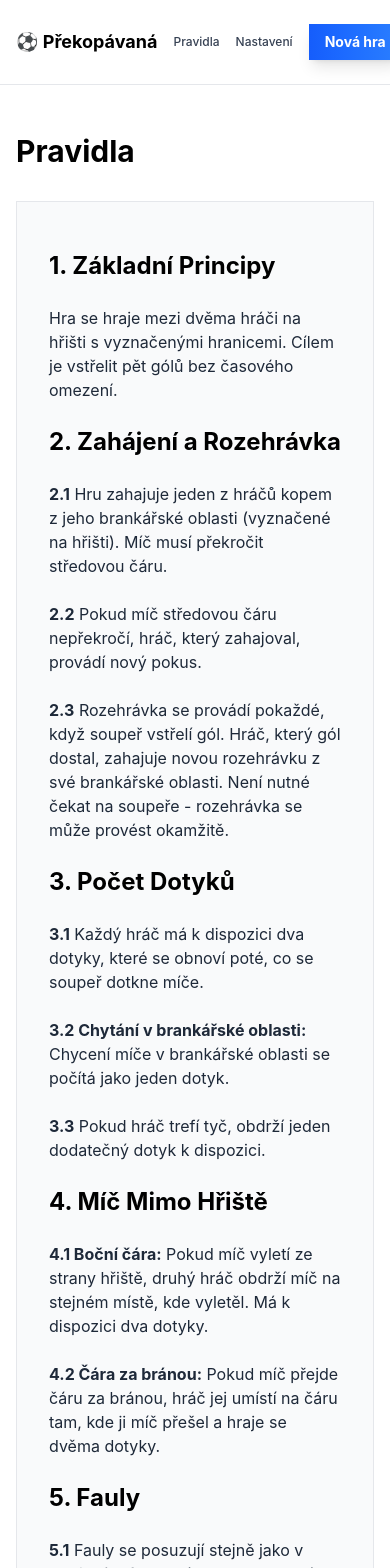
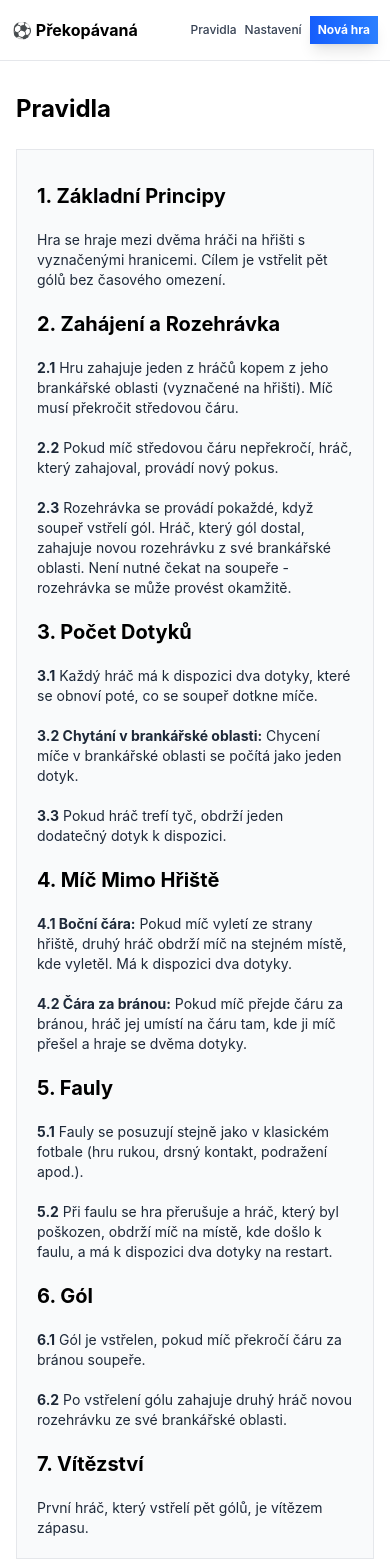
Before and after one commit to Pavlyuchenko/1V1-Tracker, a Next.js app: page /rules in a window 390 px wide. Shown: the top 1568 px of the page. Built offline with nearby package versions, Linux system fonts and the light colour scheme.

Commit message:
responsive

```diff
--- a/app/components/Navigation.tsx
+++ b/app/components/Navigation.tsx
@@ -17,18 +17,18 @@ export default function Navigation() {
 
   return (
     <div className="border-b border-gray-200 bg-white">
-      <div className="max-w-4xl mx-auto px-4 sm:px-6 lg:px-8 py-6">
-        <div className="flex items-center justify-between gap-4">
-          <Link href="/" className="text-black hover:text-blue-600 font-bold text-lg flex-shrink-0">
+      <div className="max-w-4xl mx-auto px-3 sm:px-6 lg:px-8 py-4 sm:py-6">
+        <div className="flex items-center justify-between gap-2 sm:gap-4 min-w-0">
+          <Link href="/" className="text-black hover:text-blue-600 font-bold text-base sm:text-lg flex-shrink-0 whitespace-nowrap">
             ⚽ Překopávaná
           </Link>
-          <nav className="flex gap-4 sm:gap-8 items-center flex-shrink-0">
+          <nav className="flex gap-2 sm:gap-4 items-center flex-shrink-0">
             {defaultLinks.map((link) =>
               link.isButton ? (
                 <Link
                   key={link.href}
                   href={link.href}
-                  className="px-4 sm:px-8 py-2 sm:py-3 bg-gradient-to-r from-blue-600 to-blue-500 hover:from-blue-700 hover:to-blue-600 text-white font-bold text-sm sm:text-base transition shadow-lg flex-shrink-0"
+                  className="px-2 sm:px-8 py-1.5 sm:py-3 bg-gradient-to-r from-blue-600 to-blue-500 hover:from-blue-700 hover:to-blue-600 text-white font-bold text-xs sm:text-base transition shadow-lg flex-shrink-0"
                 >
                   {link.label}
                 </Link>
--- a/app/new-game/page.tsx
+++ b/app/new-game/page.tsx
@@ -80,20 +80,20 @@ export default function NewGame() {
     }
   }
 
-  if (loading) return <div className="min-h-screen bg-white flex items-center justify-center text-black">Loading...</div>
+  if (loading) return <div className="min-h-screen bg-white flex items-center justify-center text-black text-sm sm:text-base">Načítání...</div>
 
   return (
     <div className="min-h-screen bg-white">
       <Navigation />
 
       {/* Form */}
-      <div className="max-w-4xl mx-auto px-4 sm:px-6 lg:px-8 py-12">
-        <h1 className="text-3xl font-bold text-black mb-8">Zaznamenat nový zápas</h1>
+      <div className="max-w-4xl mx-auto px-4 sm:px-6 lg:px-8 py-8 sm:py-12">
+        <h1 className="text-2xl sm:text-3xl font-bold text-black mb-6 sm:mb-8">Zaznamenat nový zápas</h1>
 
-        <form onSubmit={handleSubmit} className="space-y-8">
+        <form onSubmit={handleSubmit} className="space-y-6 sm:space-y-8">
           {/* Hráč Selection */}
-          <div className="border border-gray-200 p-6">
-            <h2 className="text-lg font-bold text-black mb-4">Vybrat hráče</h2>
+          <div className="border border-gray-200 p-4 sm:p-6">
+            <h2 className="text-base sm:text-lg font-bold text-black mb-4">Vybrat hráče</h2>
 
             <div className="grid grid-cols-1 md:grid-cols-2 gap-4">
               <div>
@@ -131,7 +131,7 @@ export default function NewGame() {
           </div>
 
           {/* Datum zápasu */}
-          <div className="border border-gray-200 p-6">
+          <div className="border border-gray-200 p-4 sm:p-6">
             <label className="block text-sm font-medium text-black mb-2">Datum zápasu</label>
             <input
               type="date"
@@ -143,56 +143,56 @@ export default function NewGame() {
 
           {/* Scores */}
           {player1Id && player2Id && (
-            <div className="border border-gray-200 p-6">
-              <h2 className="text-lg font-bold text-black mb-6">Zadat skóre</h2>
+            <div className="border border-gray-200 p-4 sm:p-6">
+              <h2 className="text-base sm:text-lg font-bold text-black mb-6">Zadat skóre</h2>
 
-              <div className="flex items-center justify-between gap-6">
+              <div className="flex flex-col sm:flex-row sm:items-center sm:justify-between gap-4 sm:gap-6">
                 <div className="flex-1 text-center">
-                  <label className="block text-sm font-medium text-black mb-3">
+                  <label className="block text-xs sm:text-sm font-medium text-black mb-3">
                     {players.find((p) => p.id === player1Id)?.name}
                   </label>
-                  <div className="flex items-center justify-center gap-3">
+                  <div className="flex items-center justify-center gap-2 sm:gap-3">
                     <button
                       type="button"
                       onClick={() => setHráč1Score(Math.max(0, player1Score - 1))}
-                      className="px-4 py-2 bg-gray-200 hover:bg-gray-300 text-black font-bold transition"
+                      className="px-3 sm:px-4 py-2 bg-gray-200 hover:bg-gray-300 text-black font-bold transition text-sm sm:text-base"
                     >
                       −
                     </button>
-                    <div className="w-20 px-4 py-3 text-center border border-gray-300 text-3xl font-bold text-blue-600 bg-white">
+                    <div className="w-16 sm:w-20 px-3 sm:px-4 py-2 sm:py-3 text-center border border-gray-300 text-2xl sm:text-3xl font-bold text-blue-600 bg-white">
                       {player1Score}
                     </div>
                     <button
                       type="button"
                       onClick={() => setHráč1Score(Math.min(5, player1Score + 1))}
-                      className="px-4 py-2 bg-gray-200 hover:bg-gray-300 text-black font-bold transition"
+                      className="px-3 sm:px-4 py-2 bg-gray-200 hover:bg-gray-300 text-black font-bold transition text-sm sm:text-base"
                     >
                       +
                     </button>
                   </div>
                 </div>
 
-                <div className="text-3xl font-light text-gray-400">vs</div>
+                <div className="text-2xl sm:text-3xl font-light text-gray-400">vs</div>
 
                 <div className="flex-1 text-center">
-                  <label className="block text-sm font-medium text-black mb-3">
+                  <label className="block text-xs sm:text-sm font-medium text-black mb-3">
                     {players.find((p) => p.id === player2Id)?.name}
                   </label>
-                  <div className="flex items-center justify-center gap-3">
+                  <div className="flex items-center justify-center gap-2 sm:gap-3">
                     <button
                       type="button"
                       onClick={() => setHráč2Score(Math.max(0, player2Score - 1))}
-                      className="px-4 py-2 bg-gray-200 hover:bg-gray-300 text-black font-bold transition"
+                      className="px-3 sm:px-4 py-2 bg-gray-200 hover:bg-gray-300 text-black font-bold transition text-sm sm:text-base"
                     >
                       −
                     </button>
-                    <div className="w-20 px-4 py-3 text-center border border-gray-300 text-3xl font-bold text-blue-600 bg-white">
+                    <div className="w-16 sm:w-20 px-3 sm:px-4 py-2 sm:py-3 text-center border border-gray-300 text-2xl sm:text-3xl font-bold text-blue-600 bg-white">
                       {player2Score}
                     </div>
                     <button
                       type="button"
                       onClick={() => setHráč2Score(Math.min(5, player2Score + 1))}
-                      className="px-4 py-2 bg-gray-200 hover:bg-gray-300 text-black font-bold transition"
+                      className="px-3 sm:px-4 py-2 bg-gray-200 hover:bg-gray-300 text-black font-bold transition text-sm sm:text-base"
                     >
                       +
                     </button>
@@ -204,10 +204,10 @@ export default function NewGame() {
 
           {/* Winner Preview */}
           {player1Score !== player2Score && player1Id && player2Id && (
-            <div className="border-2 border-blue-600 p-6 bg-blue-50">
+            <div className="border-2 border-blue-600 p-4 sm:p-6 bg-blue-50">
               <div className="text-center">
-                <div className="text-sm text-gray-600 mb-2">VÍTĚZ</div>
-                <div className="text-2xl font-bold text-blue-600">
+                <div className="text-xs sm:text-sm text-gray-600 mb-2">VÍTĚZ</div>
+                <div className="text-xl sm:text-2xl font-bold text-blue-600">
                   {player1Score > player2Score
                     ? players.find((p) => p.id === player1Id)?.name
                     : players.find((p) => p.id === player2Id)?.name}
@@ -216,13 +216,13 @@ export default function NewGame() {
             </div>
           )}
 
-          {error && <div className="p-4 bg-red-50 border border-red-200 text-red-700">{error}</div>}
+          {error && <div className="p-3 sm:p-4 bg-red-50 border border-red-200 text-red-700 text-sm sm:text-base">{error}</div>}
 
           {/* Submit Button */}
           <button
             type="submit"
             disabled={submitting || !player1Id || !player2Id || player1Id === player2Id}
-            className="w-full py-3 bg-blue-600 hover:bg-blue-700 disabled:opacity-50 disabled:cursor-not-allowed text-white font-bold transition"
+            className="w-full py-2 sm:py-3 bg-blue-600 hover:bg-blue-700 disabled:opacity-50 disabled:cursor-not-allowed text-white font-bold transition text-sm sm:text-base"
           >
             {submitting ? 'Ukládání...' : 'Uložit zápas'}
           </button>
--- a/app/rules/page.tsx
+++ b/app/rules/page.tsx
@@ -9,11 +9,11 @@ export default function Pravidla() {
       <Navigation />
 
       {/* Content */}
-      <div className="max-w-4xl mx-auto px-4 sm:px-6 lg:px-8 py-12">
-        <h1 className="text-3xl font-bold text-black mb-8">Pravidla</h1>
+      <div className="max-w-4xl mx-auto px-4 sm:px-6 lg:px-8 py-8 sm:py-12">
+        <h1 className="text-2xl sm:text-3xl font-bold text-black mb-6 sm:mb-8">Pravidla</h1>
 
-        <div className="bg-gray-50 border border-gray-200 p-8 space-y-6 text-gray-800">
-          <h2 className="text-2xl font-bold text-black mt-4">
+        <div className="bg-gray-50 border border-gray-200 p-5 sm:p-8 space-y-5 sm:space-y-6 text-gray-800 text-sm sm:text-base">
+          <h2 className="text-xl sm:text-2xl font-bold text-black mt-3 sm:mt-4">
             1. Základní Principy
           </h2>
           <p>
@@ -21,7 +21,7 @@ export default function Pravidla() {
             Cílem je vstřelit pět gólů bez časového omezení.
           </p>
 
-          <h2 className="text-2xl font-bold text-black mt-4">
+          <h2 className="text-xl sm:text-2xl font-bold text-black mt-3 sm:mt-4">
             2. Zahájení a Rozehrávka
           </h2>
           <p>
@@ -40,7 +40,7 @@ export default function Pravidla() {
             provést okamžitě.
           </p>
 
-          <h2 className="text-2xl font-bold text-black mt-4">
+          <h2 className="text-xl sm:text-2xl font-bold text-black mt-3 sm:mt-4">
             3. Počet Dotyků
           </h2>
           <p>
@@ -56,7 +56,7 @@ export default function Pravidla() {
             dotyk k dispozici.
           </p>
 
-          <h2 className="text-2xl font-bold text-black mt-4">
+          <h2 className="text-xl sm:text-2xl font-bold text-black mt-3 sm:mt-4">
             4. Míč Mimo Hřiště
           </h2>
           <p>
@@ -70,7 +70,7 @@ export default function Pravidla() {
             dvěma dotyky.
           </p>
 
-          <h2 className="text-2xl font-bold text-black mt-4">5. Fauly</h2>
+          <h2 className="text-xl sm:text-2xl font-bold text-black mt-3 sm:mt-4">5. Fauly</h2>
           <p>
             <strong>5.1</strong> Fauly se posuzují stejně jako v klasickém
             fotbale (hru rukou, drsný kontakt, podražení apod.).
@@ -81,7 +81,7 @@ export default function Pravidla() {
             dva dotyky na restart.
           </p>
 
-          <h2 className="text-2xl font-bold text-black mt-4">6. Gól</h2>
+          <h2 className="text-xl sm:text-2xl font-bold text-black mt-3 sm:mt-4">6. Gól</h2>
           <p>
             <strong>6.1</strong> Gól je vstřelen, pokud míč překročí čáru za
             bránou soupeře.
@@ -91,13 +91,13 @@ export default function Pravidla() {
             rozehrávku ze své brankářské oblasti.
           </p>
 
-          <h2 className="text-2xl font-bold text-black mt-4">7. Vítězství</h2>
+          <h2 className="text-xl sm:text-2xl font-bold text-black mt-3 sm:mt-4">7. Vítězství</h2>
           <p>První hráč, který vstřelí pět gólů, je vítězem zápasu.</p>
         </div>
 
         <Link
           href="/"
-          className="inline-block mt-8 text-blue-600 hover:text-blue-700 font-semibold"
+          className="inline-block mt-6 sm:mt-8 text-blue-600 hover:text-blue-700 font-semibold text-sm sm:text-base"
         >
           ← Zpět na domovskou stránku
         </Link>
--- a/app/settings/page.tsx
+++ b/app/settings/page.tsx
@@ -78,36 +78,36 @@ export default function Nastavení() {
       <Navigation />
 
       {/* Nastavení */}
-      <div className="max-w-4xl mx-auto px-4 sm:px-6 lg:px-8 py-12">
+      <div className="max-w-4xl mx-auto px-4 sm:px-6 lg:px-8 py-8 sm:py-12">
         {/* Add New Hráč */}
-        <div className="border border-gray-200 p-6 mb-8">
-          <h2 className="text-lg font-bold text-black mb-4">Přidat nového hráče</h2>
+        <div className="border border-gray-200 p-4 sm:p-6 mb-6 sm:mb-8">
+          <h2 className="text-base sm:text-lg font-bold text-black mb-4">Přidat nového hráče</h2>
 
-          <form onSubmit={handleAddHráč} className="flex gap-3">
+          <form onSubmit={handleAddHráč} className="flex flex-col sm:flex-row gap-2 sm:gap-3">
             <input
               type="text"
               placeholder="Jméno hráče"
               value={newHráčName}
               onChange={(e) => setNewHráčName(e.target.value)}
-              className="flex-1 px-4 py-2 border border-gray-300 text-black placeholder-gray-500"
+              className="flex-1 px-3 sm:px-4 py-2 border border-gray-300 text-black placeholder-gray-500 text-sm sm:text-base"
               autoFocus
             />
             <button
               type="submit"
               disabled={submitting}
-              className="px-6 py-2 bg-blue-600 hover:bg-blue-700 disabled:opacity-50 text-white font-semibold transition"
+              className="px-4 sm:px-6 py-2 bg-blue-600 hover:bg-blue-700 disabled:opacity-50 text-white font-semibold transition text-sm sm:text-base"
             >
               {submitting ? 'Přidávání...' : 'Přidat'}
             </button>
           </form>
 
-          {error && <div className="mt-3 p-3 bg-red-100 border border-red-300 text-red-700 text-sm">{error}</div>}
-          {success && <div className="mt-3 p-3 bg-green-100 border border-green-300 text-green-700 text-sm">{success}</div>}
+          {error && <div className="mt-3 p-3 bg-red-100 border border-red-300 text-red-700 text-xs sm:text-sm">{error}</div>}
+          {success && <div className="mt-3 p-3 bg-green-100 border border-green-300 text-green-700 text-xs sm:text-sm">{success}</div>}
         </div>
 
         {/* Hráčs List */}
-        <div className="border border-gray-200 p-6">
-          <h2 className="text-lg font-bold text-black mb-4">Aktuální hráči</h2>
+        <div className="border border-gray-200 p-4 sm:p-6">
+          <h2 className="text-base sm:text-lg font-bold text-black mb-4">Aktuální hráči</h2>
 
           {loading ? (
             <div className="text-gray-600">Načítání...</div>
```
